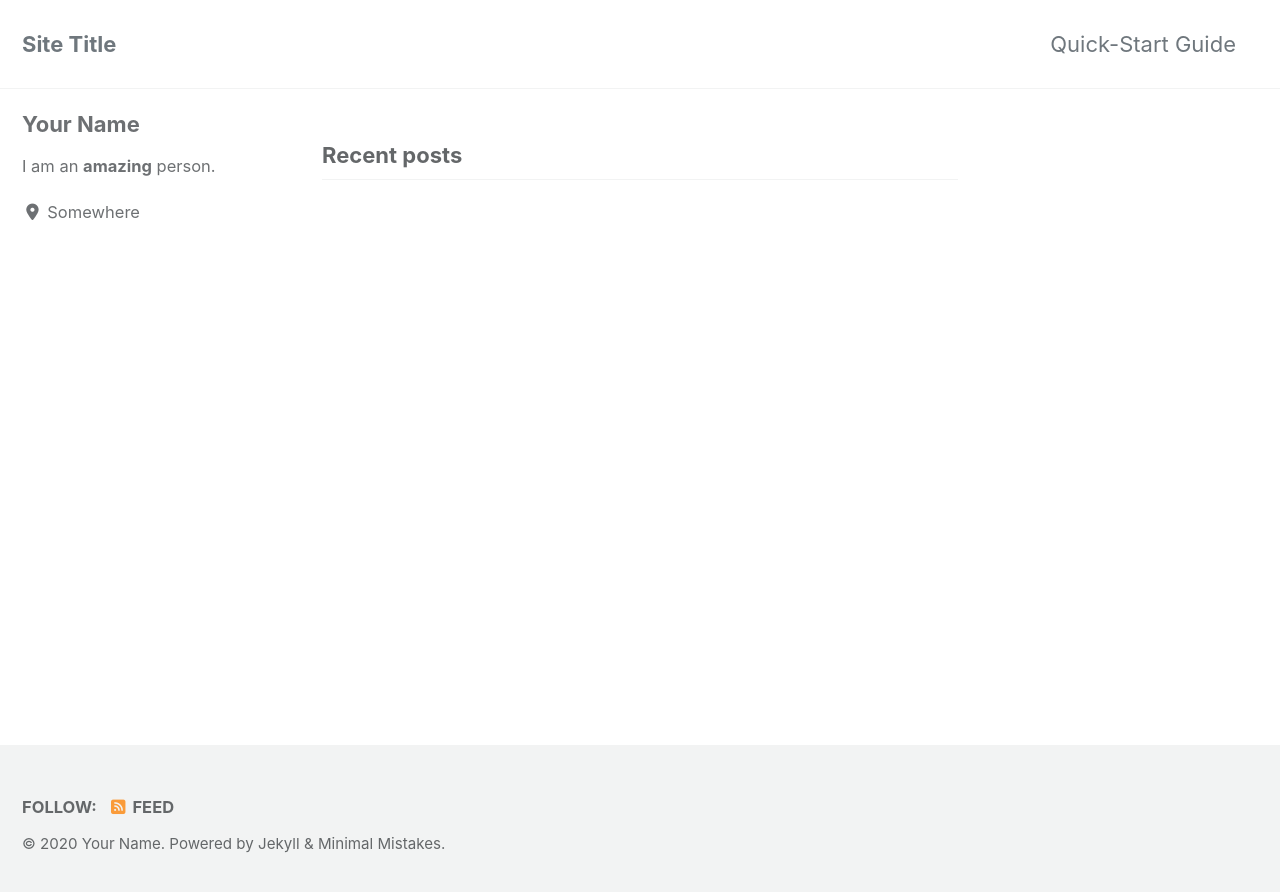
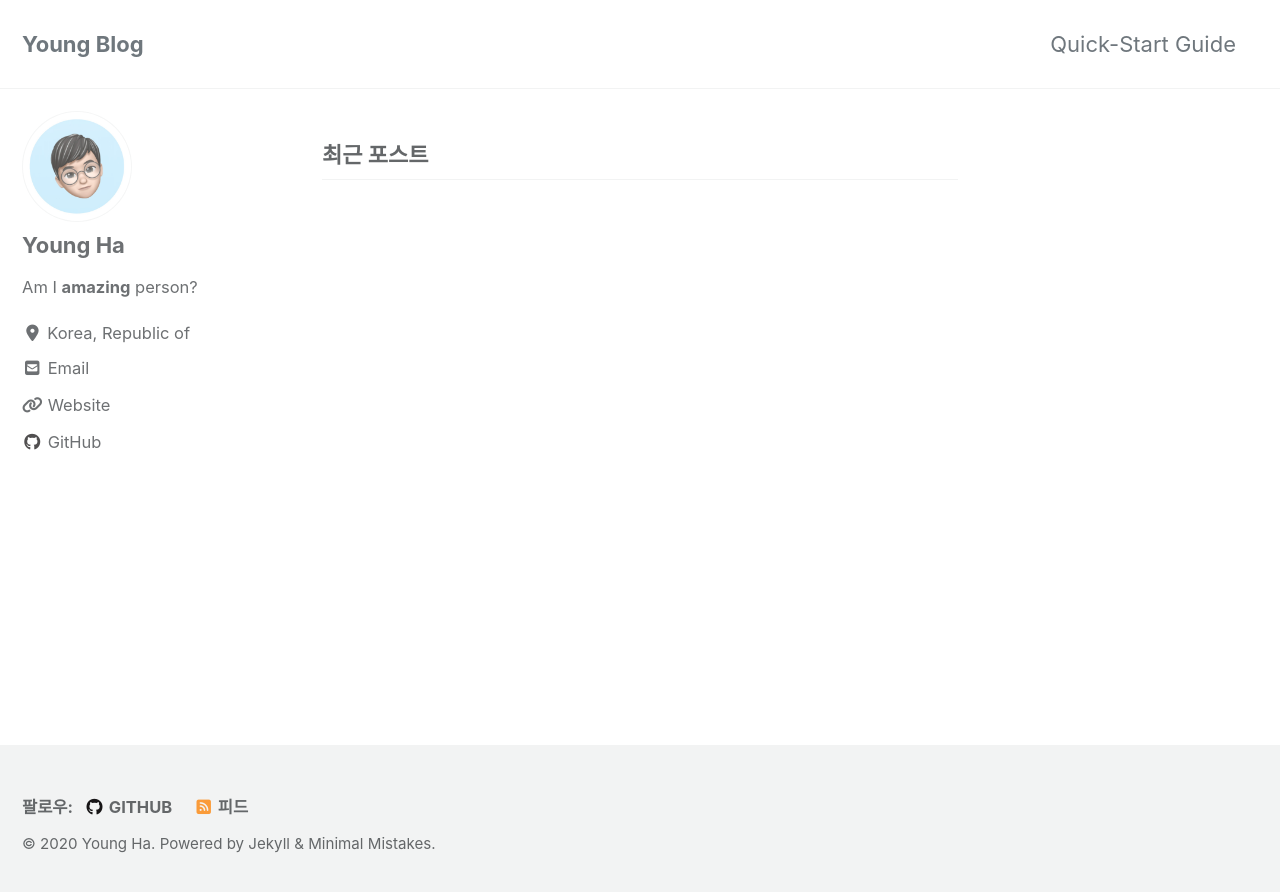
Before and after one commit to yyyoungha/yyyoungha.github.io, a Jekyll site: the page built from index.html, in a window 1280 px wide. Shown: the top 892 px of the page. Built offline with Jekyll 4.4.1, drawn with Linux system fonts in a browser that asks for light colours; cached includes are drawn as plain includes; nearby versions of some CDN libraries; the list of posts is cut into pages by our own code.

Commit message:
Update config

```diff
--- a/_config.yml
+++ b/_config.yml
@@ -15,15 +15,15 @@
 minimal_mistakes_skin: "default" # "air", "aqua", "contrast", "dark", "dirt", "neon", "mint", "plum", "sunrise"
 
 # Site Settings
-locale: "en-US"
-title: "Site Title"
+locale: "ko-KR"
+title: "Young Blog"
 title_separator: "-"
 subtitle: # site tagline that appears below site title in masthead
-name: "Your Name"
-description: "An amazing website."
-url: # the base hostname & protocol for your site e.g. "https://mmistakes.github.io"
+name: "Young Ha"
+description: "안녕하세요. Hello."
+url: "https://yyyoungha.github.io" # the base hostname & protocol for your site e.g. "https://mmistakes.github.io"
 baseurl: # the subpath of your site, e.g. "/blog"
-repository: # GitHub username/repo-name e.g. "mmistakes/minimal-mistakes"
+repository: yyyoungha/yyyoungha.github.io # GitHub username/repo-name e.g. "mmistakes/minimal-mistakes"
 teaser: # path of fallback teaser image, e.g. "/assets/images/500x300.png"
 logo: # path of logo image to display in the masthead, e.g. "/assets/images/88x88.png"
 masthead_title: # overrides the website title displayed in the masthead, use " " for no title
@@ -92,18 +92,18 @@ analytics:
 
 # Site Author
 author:
-  name: "Your Name"
-  avatar: # path of avatar image, e.g. "/assets/images/bio-photo.jpg"
-  bio: "I am an **amazing** person."
-  location: "Somewhere"
+  name: "Young Ha"
+  avatar: "/assets/images/profile.jpg" # path of avatar image, e.g. "/assets/images/bio-photo.jpg"
+  bio: "Am I **amazing** person?"
+  location: "Korea, Republic of"
   email:
   links:
     - label: "Email"
       icon: "fas fa-fw fa-envelope-square"
-      # url: "mailto:your.name@email.com"
+      url: "mailto:yyyoungha@gmail.com"
     - label: "Website"
       icon: "fas fa-fw fa-link"
-      # url: "https://your-website.com"
+      url: "https://yyyoungha.github.io"
     - label: "Twitter"
       icon: "fab fa-fw fa-twitter-square"
       # url: "https://twitter.com/"
@@ -112,7 +112,7 @@ author:
       # url: "https://facebook.com/"
     - label: "GitHub"
       icon: "fab fa-fw fa-github"
-      # url: "https://github.com/"
+      url: "https://github.com/yyyoungha"
     - label: "Instagram"
       icon: "fab fa-fw fa-instagram"
       # url: "https://instagram.com/"
@@ -128,7 +128,7 @@ footer:
       # url:
     - label: "GitHub"
       icon: "fab fa-fw fa-github"
-      # url:
+      url: "https://github.com/yyyoungha"
     - label: "GitLab"
       icon: "fab fa-fw fa-gitlab"
       # url:
```
Also changed, not shown: assets/images/profile.jpg (added).
